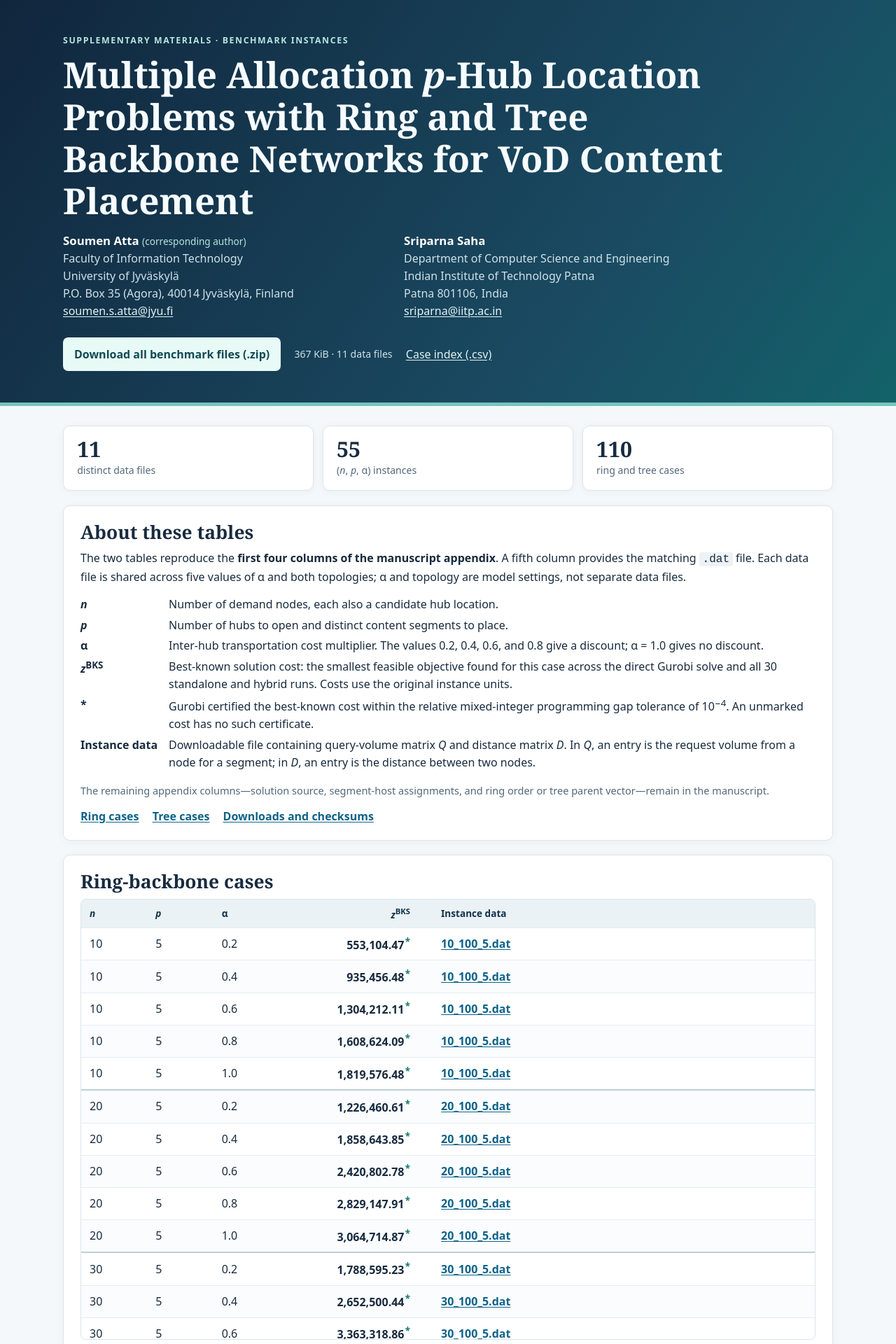
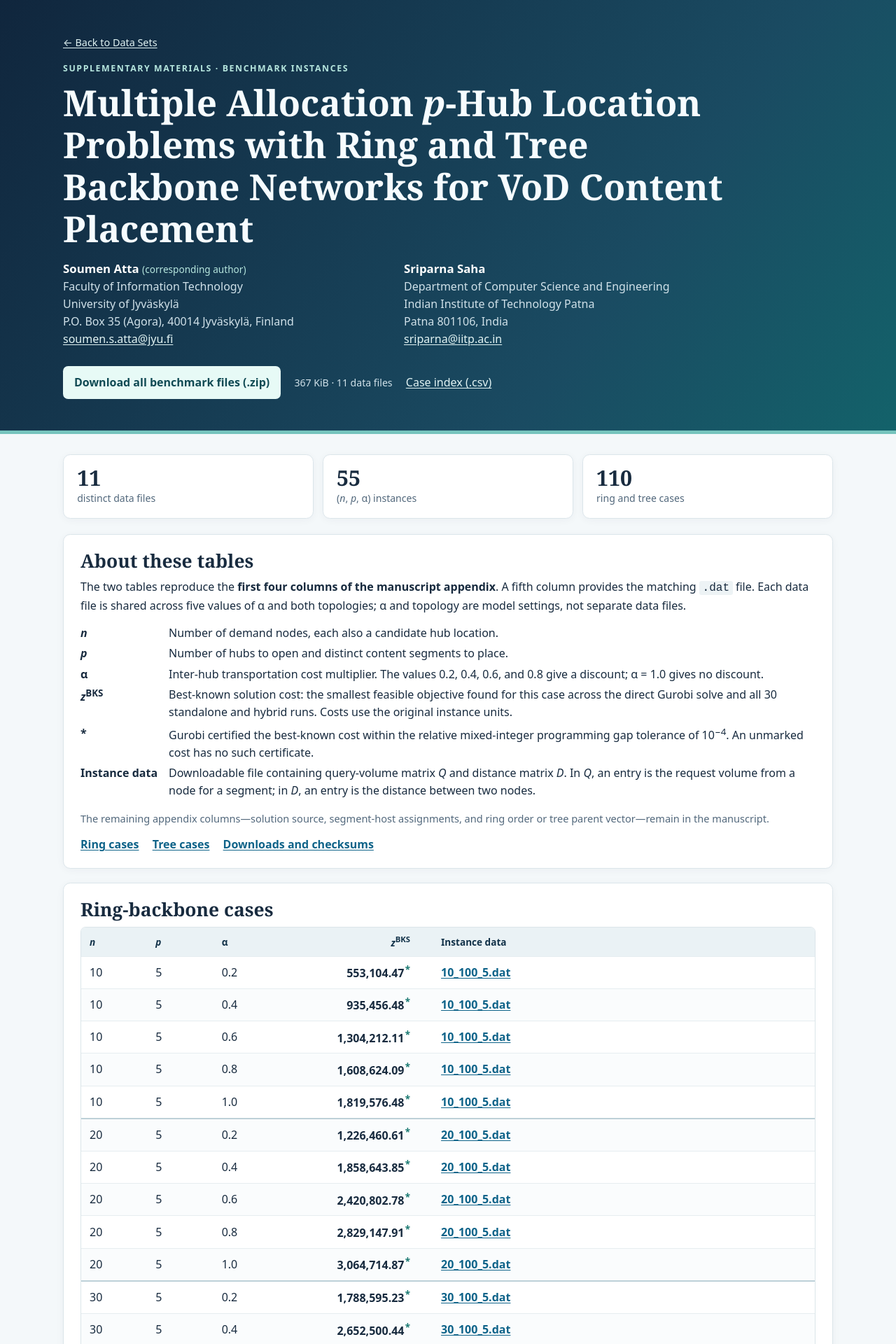
Before and after one commit to SoumenAtta/soumenatta.github.io, a Jekyll site: the page datasets/maphlp-ring-tree-benchmarks/index.html, which Jekyll copies as it is, in a window 1280 px wide. Shown: the top 1920 px of the page at 70% size. Built offline with Jekyll 4.4.1, drawn with Linux system fonts in a browser that asks for light colours.

Commit message:
Add back link to ring and tree benchmarks

```diff
--- a/datasets/maphlp-ring-tree-benchmarks/index.html
+++ b/datasets/maphlp-ring-tree-benchmarks/index.html
@@ -19,6 +19,8 @@
   .skip:focus { top:.5rem; }
   header { background:linear-gradient(125deg,#10263d,#1a4b62 68%,#13626a); color:#f6fcff; border-bottom:5px solid #76c4bd; }
   header .wrap { padding:3rem 0 2.8rem; }
+  .back-link { display:inline-block; margin-bottom:1rem; color:#e1f3f3; font-size:.9rem; }
+  .back-link:hover { color:#fff; }
   .eyebrow { color:#b6e6de; font-size:.77rem; font-weight:750; letter-spacing:.13em; text-transform:uppercase; }
   h1,h2 { font-family:Georgia,"Times New Roman",serif; font-weight:600; }
   h1 { max-width:950px; margin:.6rem 0 .9rem; font-size:clamp(2rem,4vw,3.2rem); line-height:1.17; }
@@ -73,6 +75,7 @@
 <body>
 <a class="skip" href="#main">Skip to content</a>
 <header><div class="wrap">
+  <a class="back-link" href="/datasets/">&larr; Back to Data Sets</a>
   <div class="eyebrow">Supplementary materials · benchmark instances</div>
   <h1>Multiple Allocation <i>p</i>-Hub Location Problems with Ring and Tree Backbone Networks for VoD Content Placement</h1>
   <div class="authors" aria-label="Authors and affiliations">
```
